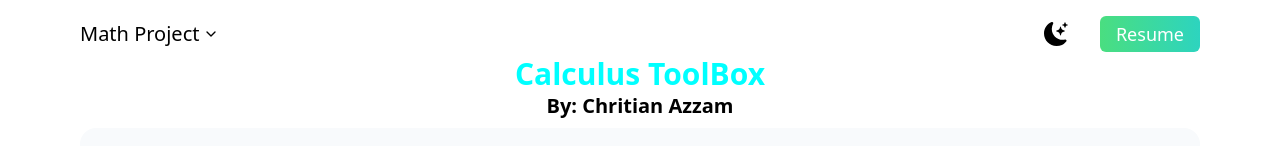
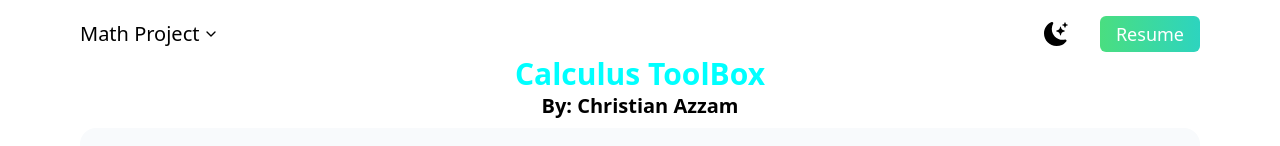
Before and after one commit to MetallicGoat/personal-portfolio, a Next.js app: page /mathproject in a window 1280 px wide. Shown: the top 146 px of the page. Built offline with nearby package versions, Linux system fonts and the light colour scheme.

Commit message:
May 20 2023

```diff
--- a/pages/mathproject.tsx
+++ b/pages/mathproject.tsx
@@ -60,7 +60,7 @@ const MathProjectPage: NextPage = () => {
             transition={{duration: .5}}
         >
             <h1 className="text-2xl sm:text-3xl font-bold text-center animated-text-color">Calculus ToolBox</h1>
-            <h2 className="text-lg sm:text-xl mb-2 font-bold text-center dark:text-white">By: Chritian Azzam</h2>
+            <h2 className="text-lg sm:text-xl mb-2 font-bold text-center dark:text-white">By: Christian Azzam</h2>
             <div className="flex flex-col items-center lg:flex-row lg:justify-around bg-slate-50 ease-in duration-300 dark:bg-gray-800 rounded-2xl">
                 <div className="w-5/6 md:w-2/3 lg:w-2/5 xl:w-1/3 my-5 lg:m-5 border-gray-200 dark:border-gray-500 border-8 rounded-lg">
                     <Graph
```
